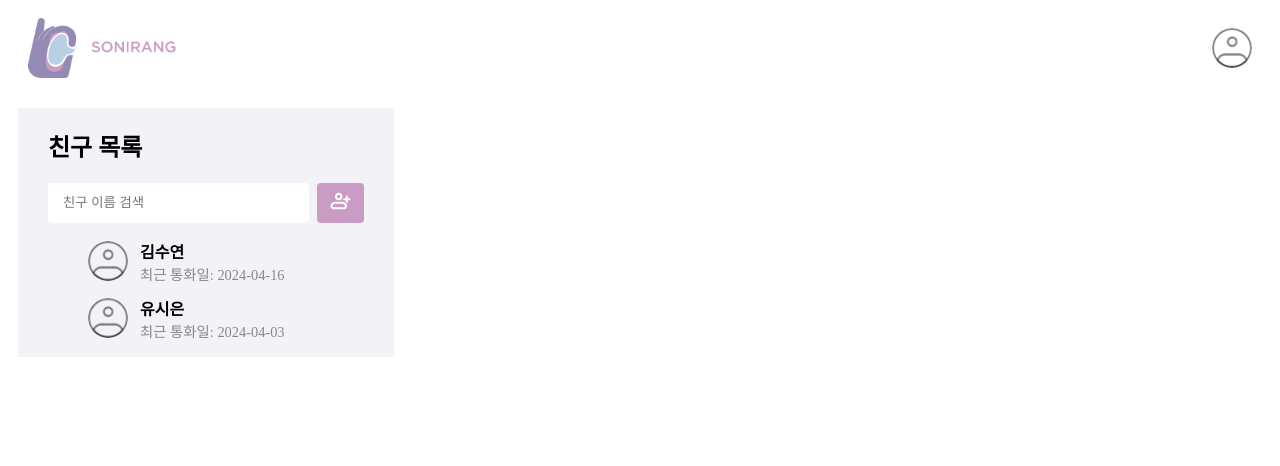
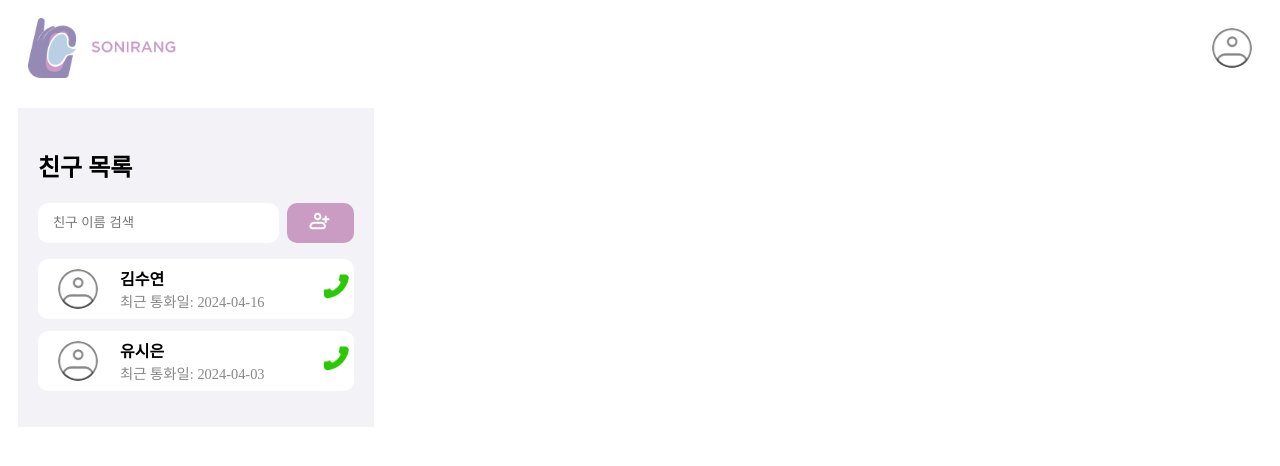
Before and after one commit to SonIRang/SonIRang_frontend, a React (Create React App) app: page / in a window 1280 px wide. Shown: the top 466 px of the page. Built offline with nearby package versions, Linux system fonts and the light colour scheme.

Commit message:
통화버튼 추가 구현

```diff
--- a/src/components/FriendList.js
+++ b/src/components/FriendList.js
@@ -1,8 +1,12 @@
 import React from 'react';
+import { useNavigate } from 'react-router-dom';
 
 function FriendList({ friends, onFriendClick }) {
+  const navigate = useNavigate();
+
   return (
-    <ul>
+    <ul
+    style={{padding: '0'}}>
       {friends.map((friend, index) => (
         <li
           key={index}
@@ -12,6 +16,11 @@ function FriendList({ friends, onFriendClick }) {
             alignItems: 'center',
             marginBottom: '12px',
             cursor: 'pointer',
+            gap: '10px',
+            backgroundColor:'white',
+            borderRadius: '10px',
+            height: '60px',
+            width: '100%'
           }}
         >
           <img
@@ -22,15 +31,30 @@ function FriendList({ friends, onFriendClick }) {
               height: '40px',
               borderRadius: '50%',
               marginRight: '12px',
+              marginLeft: '20px'
             }}
           />
-          <div>
+          <div
+          style={{ width: '60%'}}>
             <div style={{ fontWeight: 'bold' }}>{friend.name}</div>
             <div style={{ fontSize: '0.9rem', color: '#888' }}>
               최근 통화일:{' '}
               {friend.callHistory?.[friend.callHistory.length - 1] || '없음'}
             </div>
           </div>
+          <div
+          style={{
+            padding: '5px'
+          }}>
+            <img src="/callicon.png"
+            style={{
+              width:'25px',
+              height:'25px',
+              marginLeft:'10px'}
+            }
+            onClick={()=> navigate('/meeting')}
+            />
+            </div>
         </li>
       ))}
     </ul>
--- a/src/pages/MainPage.js
+++ b/src/pages/MainPage.js
@@ -61,21 +61,22 @@ function MainPage() {
               value={search}
               onChange={e => setSearch(e.target.value)}
               style={{
-                width: '100%',
+                width: '70%',
                 height: '40px',
                 padding: ' 0 15px',
                 margin: '0px',
-                borderRadius: '4px',
+                borderRadius: '10px',
                 border: '0px',
               }}
               />
             <button onClick={() => openAddFriendPopup(true)}
               style={{
-                width: '60px',
+                width: '70px',
                 height: '40px',
                 backgroundColor: '#CA9CC3',
                 border: 'none',
-                borderRadius: '4px',
+                borderRadius: '10px',
+                paddingLeft: '5px',
                 cursor: 'pointer',
               }}
               >
@@ -134,7 +135,7 @@ const LeftPanel = styled.div`
   width: 25%;
   background-color: #F2F2F7;
   margin: 10px;
-  padding: 0 30px;
+  padding: 20px;
 `;
 
 const RightPanel = styled.div`
```
Also changed, not shown: public/callicon.png (added).
